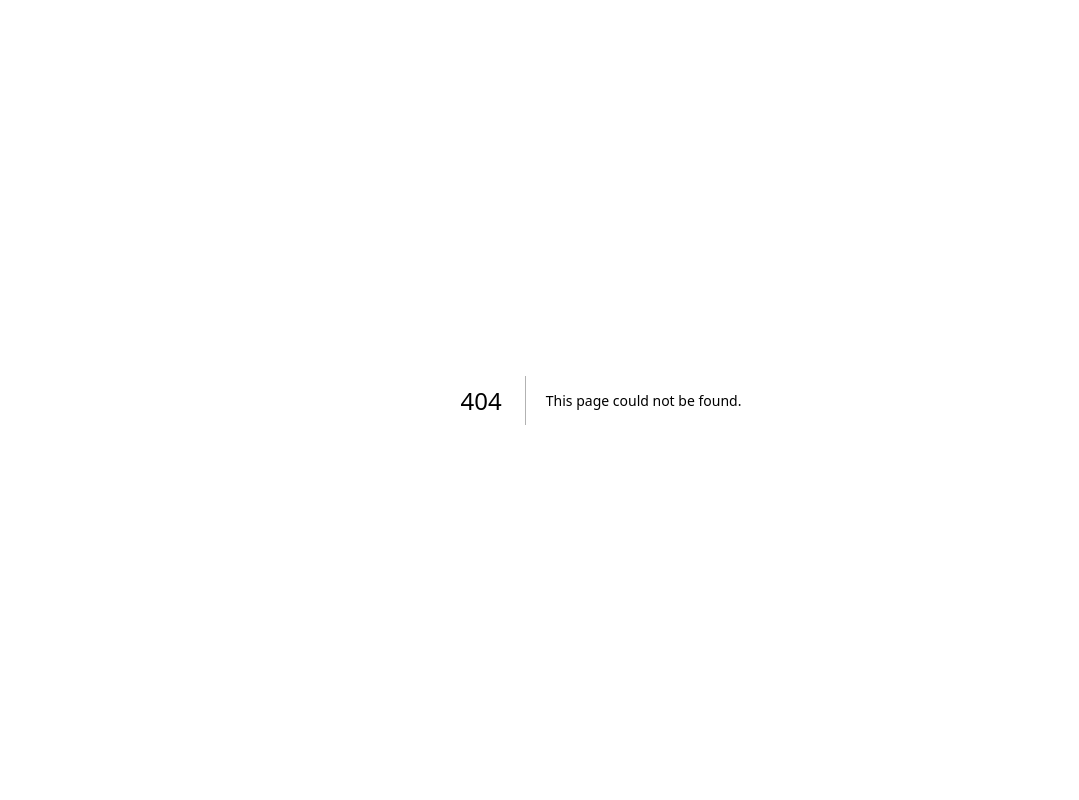
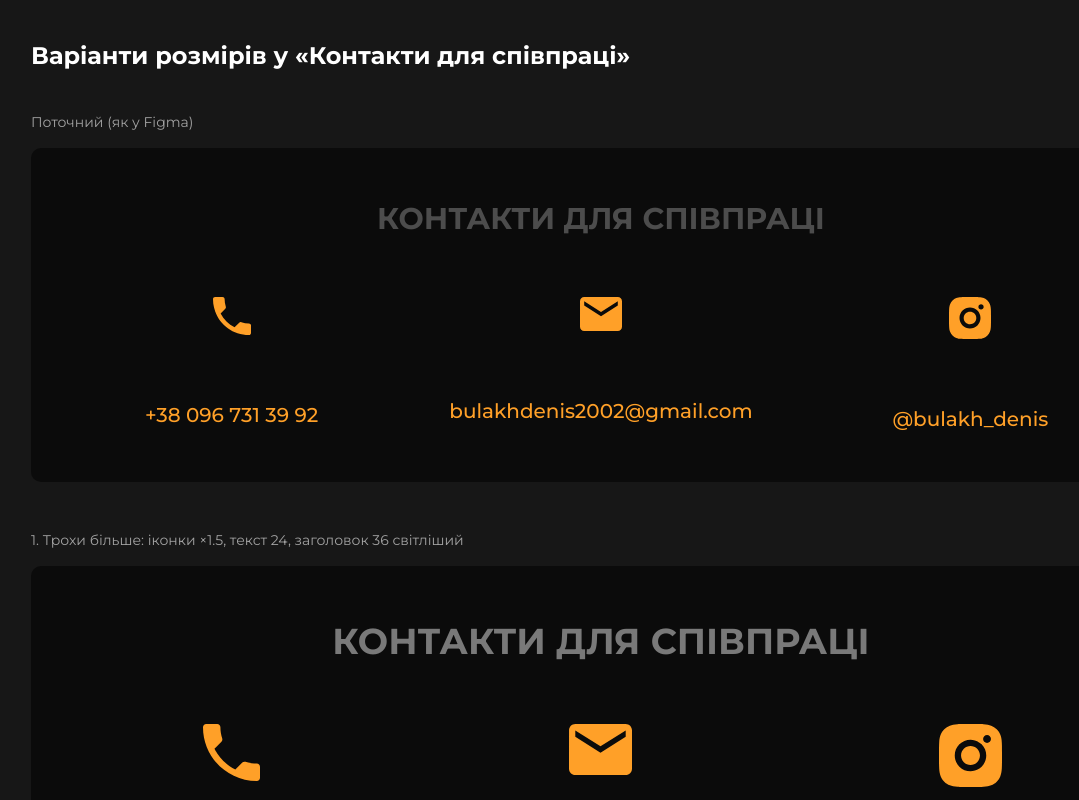
Before and after one commit to Ekachcka/Preza_denis, a Next.js app: page /proposals/contacts-size in a window 1280 px wide. Before the commit this address had no page. Shown: the top 800 px of the page, without its empty margins (39-1118 px from the left). Built offline with nearby package versions, Linux system fonts and the light colour scheme.

Commit message:
Add contacts size proposal page

```diff
--- /dev/null
+++ b/src/app/proposals/contacts-size/page.tsx
@@ -0,0 +1,67 @@
+import type { Metadata } from "next";
+import Image from "next/image";
+
+export const metadata: Metadata = {
+  title: "Варіанти розмірів контактів",
+  robots: { index: false },
+};
+
+const CONTACTS = [
+  { text: "+38 096 731 39 92", icon: "/images/imgVector.svg", w: 38, h: 38 },
+  { text: "bulakhdenis2002@gmail.com", icon: "/images/imgVector2.svg", w: 42, h: 34 },
+  { text: "@bulakh_denis", icon: "/images/imgVector1.svg", w: 42, h: 42 },
+] as const;
+
+type Variant = {
+  name: string;
+  title: string;
+  icon: number;
+  text: string;
+  gap: string;
+  card?: boolean;
+  row?: boolean;
+};
+
+const VARIANTS: Variant[] = [
+  { name: "Поточний (як у Figma)", title: "text-[30px] text-muted", icon: 1, text: "text-xl", gap: "gap-[65px]" },
+  { name: "1. Трохи більше: іконки ×1.5, текст 24, заголовок 36 світліший", title: "text-[36px] text-white/45", icon: 1.5, text: "text-2xl", gap: "gap-10" },
+  { name: "2. Великі: іконки ×2, текст 28, заголовок 44", title: "text-[44px] text-white/60", icon: 2, text: "text-[28px]", gap: "gap-8" },
+  { name: "3. Картки-кнопки: іконка в колі, текст 24, заголовок 40", title: "text-[40px] text-white/50", icon: 1.3, text: "text-2xl", gap: "gap-6", card: true },
+  { name: "4. Горизонтальні пігулки: іконка зліва, текст 22, заголовок 40", title: "text-[40px] text-white/50", icon: 1.2, text: "text-[22px]", gap: "gap-4", row: true },
+];
+
+export default function ContactsSizePreview() {
+  return (
+    <main className="mx-auto max-w-[1600px] px-4 py-10 sm:px-10 xl:px-[70px]">
+      <h1 className="mb-10 text-2xl font-bold">Варіанти розмірів у «Контакти для співпраці»</h1>
+      <div className="flex flex-col gap-12">
+        {VARIANTS.map((v) => (
+          <section key={v.name}>
+            <p className="mb-4 text-sm text-white/60">{v.name}</p>
+            <div className="rounded-card bg-plate px-6 py-12">
+              <h2 className={`text-center font-bold uppercase leading-normal ${v.title}`}>
+                контакти Для співпраці
+              </h2>
+              <ul className="mx-auto mt-14 grid max-w-[1380px] grid-cols-1 gap-10 sm:grid-cols-3 sm:gap-4">
+                {CONTACTS.map(({ text, icon, w, h }) => (
+                  <li key={text} className="flex justify-center">
+                    <div
+                      className={`flex min-w-0 items-center text-accent ${v.gap} ${v.row ? "flex-row rounded-full border-2 border-accent px-6 py-3" : "flex-col text-center"} ${v.card ? "rounded-card bg-card px-10 py-8" : ""}`}
+                    >
+                      <span
+                        className={`flex shrink-0 items-center justify-center ${v.card ? "size-[88px] rounded-full bg-plate" : ""}`}
+                      >
+                        <Image src={icon} alt="" width={Math.round(w * v.icon)} height={Math.round(h * v.icon)} />
+                      </span>
+                      <span className={`${v.row ? "whitespace-nowrap" : "break-all"} font-medium leading-normal ${v.text}`}>{text}</span>
+                    </div>
+                  </li>
+                ))}
+              </ul>
+            </div>
+          </section>
+        ))}
+      </div>
+    </main>
+  );
+}
--- a/src/app/proposals/page.tsx
+++ b/src/app/proposals/page.tsx
@@ -13,6 +13,7 @@ const PROPOSALS = [
   { href: "/proposals/about-text", title: "Текст секції «Вітаю!» (більш впевнені формулювання)" },
   { href: "/proposals/stock-text", title: "Текст плашки про стокову музику + додаткові стилі" },
   { href: "/proposals/why-me-backgrounds", title: "Підкладки-картинки під текст у «Чому я»" },
+  { href: "/proposals/contacts-size", title: "Розміри іконок і тексту в «Контакти»" },
 ] as const;
 
 export default function Proposals() {
```
